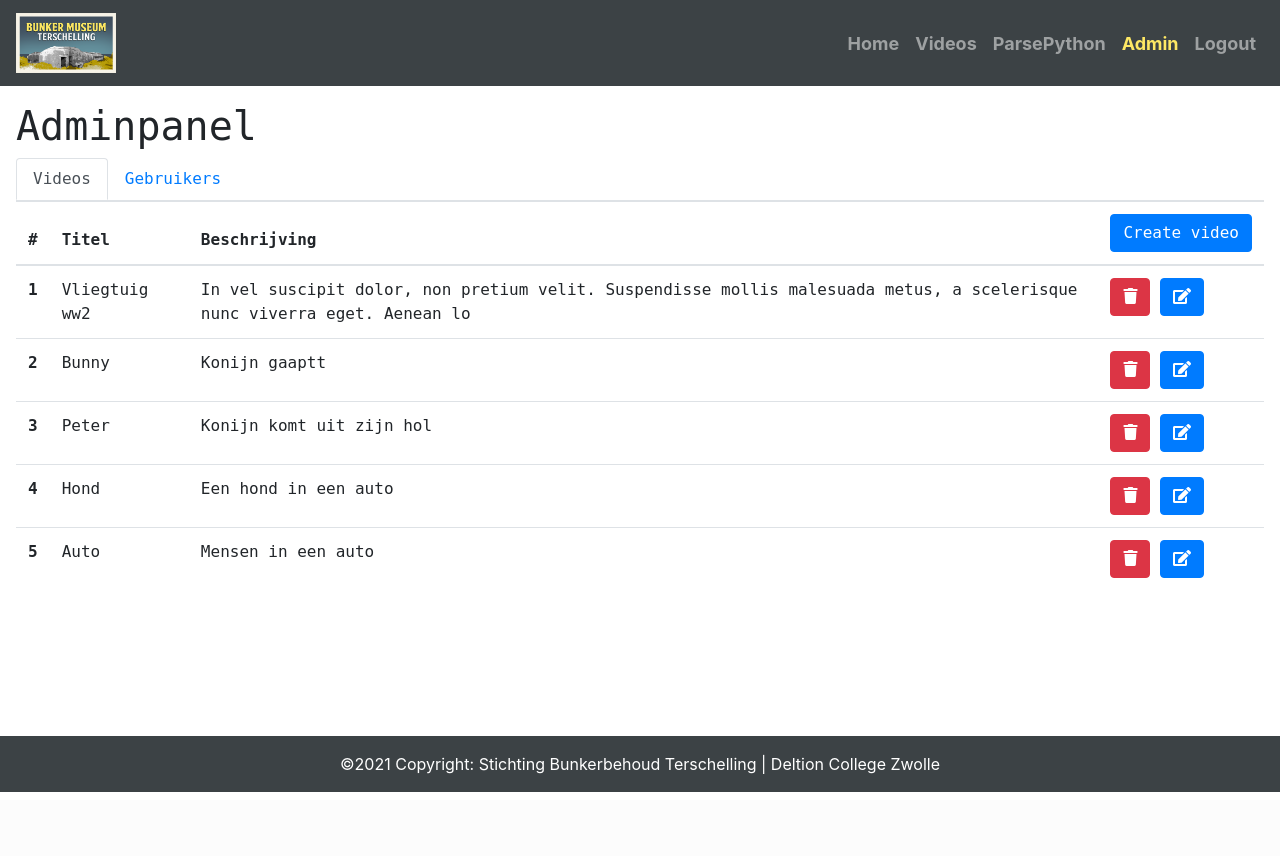
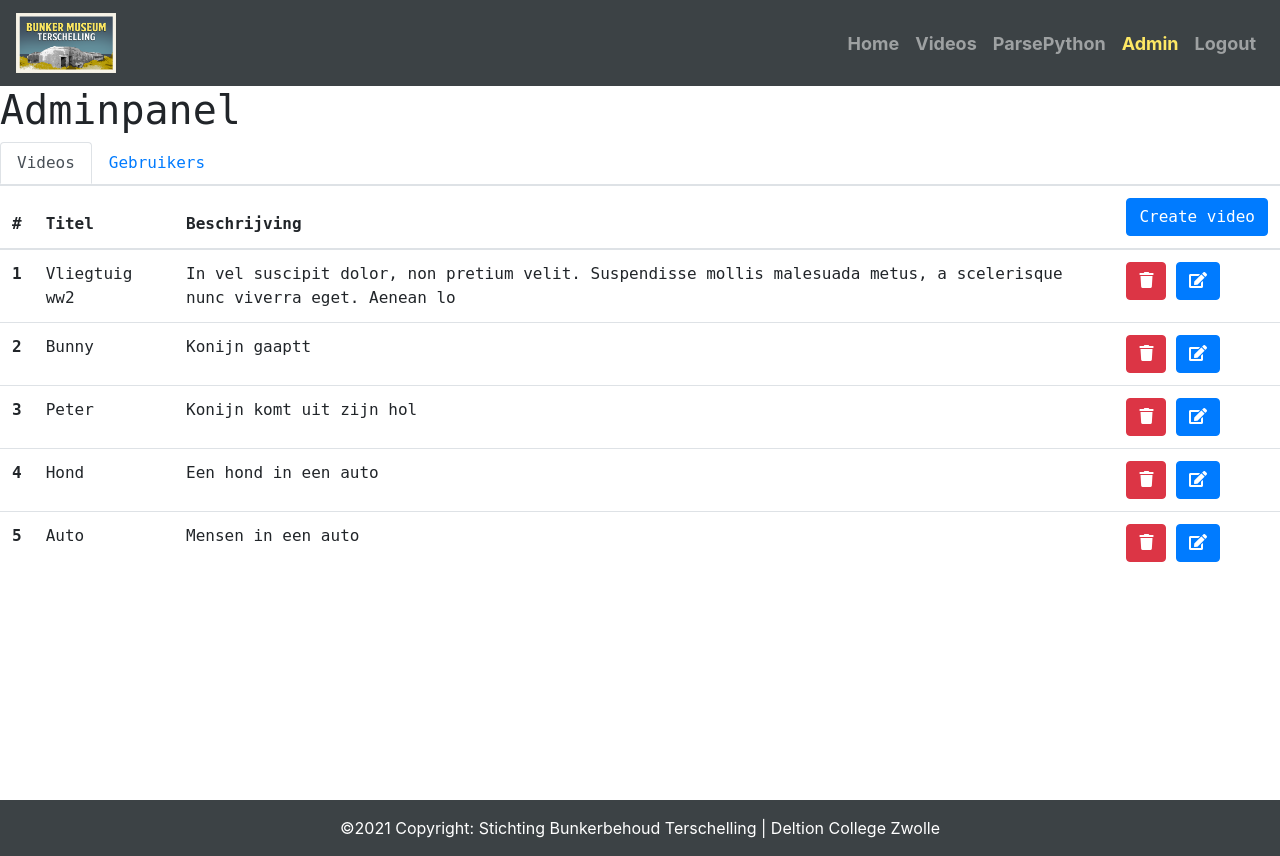
Before and after one commit to bjornhorst/bunker_laser_project, a Flask app: page /admin in a window 1280 px wide. Before the commit the page ends 792 px from the top, so only its background shows below. Run offline with Flask 2, Linux system fonts and the light colour scheme; a user stored in the database is signed in; data comes from the database, SQL or seed files in the repository; both versions use the stored data as it was after the commit; some libraries are stand-ins or nearby versions.

Commit message:
changed css

```diff
--- a/project/static/css/style.css
+++ b/project/static/css/style.css
@@ -8,14 +8,21 @@ body {
     background-repeat: no-repeat;
     background-attachment: fixed;
 }
+#container{
 
+}
+#container {
+    height: 100VH;
+    display: flex;
+    flex-direction: column;
+    margin: 0 auto;
+}
 main {
     font-family: DejaVu Sans Mono, monospace;
     flex: 1;
     display: flex;
-    padding: 1em;
-    min-height: 81.2vh;
-    display: flex;
+    /*padding: 1em;*/
+    /*min-height: 81.2vh;*/
     flex-direction: column;
 }
 
@@ -43,12 +50,7 @@ footer {
     padding: 5px;
 }
 
-#container {
-    width: 100%;
-    margin: 0 auto;
-    display: flex;
-    flex-direction: column;
-}
+
 
 /* Menu CSS */
 .menudrop {
--- a/project/static/js/videopunten.js
+++ b/project/static/js/videopunten.js
@@ -85,7 +85,6 @@
                     data:jsonObj,
                     success: function (dataAJAX) {
                         location.reload();
-                        // or click related .related-products-control
                     }
                 });
             } else {
--- a/project/templates/base.html
+++ b/project/templates/base.html
@@ -33,7 +33,6 @@
 </head>
 
 <body>
-    <div class="overlay">
         <div id="container">
             <header>
                 <nav class="navbar  navbar-expand-lg navbar-dark  scrolling-navbar" id="test">
@@ -82,6 +81,5 @@
                 </div>
             </footer>
         </div>
-    </div>
 
 </body>
```
Also changed, not shown: project/db.sqlite.
